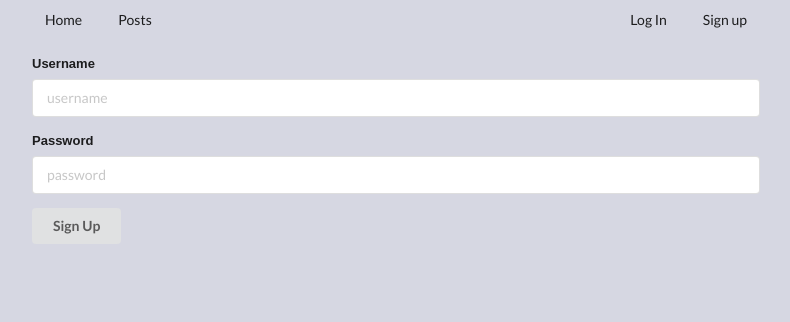
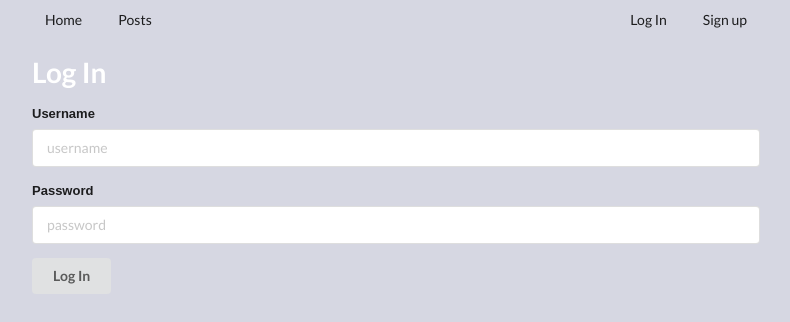
Before and after one commit to Clucas0311/Strangers-Things, a React (Create React App) app: page /account/login in a window 1280 px wide. Shown: the top 322 px of the page, without its empty margins (244-1034 px from the left). Built offline with nearby package versions, Linux system fonts and the light colour scheme; no server answers.

Commit message:
style(updated the the button and name to match if user sign up/login

```diff
--- a/src/components/AccountForm.js
+++ b/src/components/AccountForm.js
@@ -3,11 +3,11 @@ import { registerUser } from "../api";
 import { useParams } from "react-router-dom";
 
 const SignUp = ({ setToken }) => {
+  const { action } = useParams();
   const [username, setUserName] = useState("");
   const [password, setPassword] = useState("");
 
-  const params = useParams();
-  console.log("params", params);
+  console.log("action", action);
 
   const usernameChangeHandler = (event) => setUserName(event.target.value);
   const passwordChangeHandler = (event) => setPassword(event.target.value);
@@ -20,9 +20,10 @@ const SignUp = ({ setToken }) => {
     localStorage.setItem("token", data.token);
     console.log("data", data);
   };
-
+  const title = action === "login" ? "Log In" : "Sign Up";
   return (
     <div className="ui form" onSubmit={onSubmitHandler}>
+      <h1>{title}</h1>
       <div className="field">
         <label>Username</label>
         <input
@@ -45,7 +46,7 @@ const SignUp = ({ setToken }) => {
         />
       </div>
       <button className="ui button" type="submit">
-        Sign Up
+        {title}
       </button>
     </div>
   );
```
